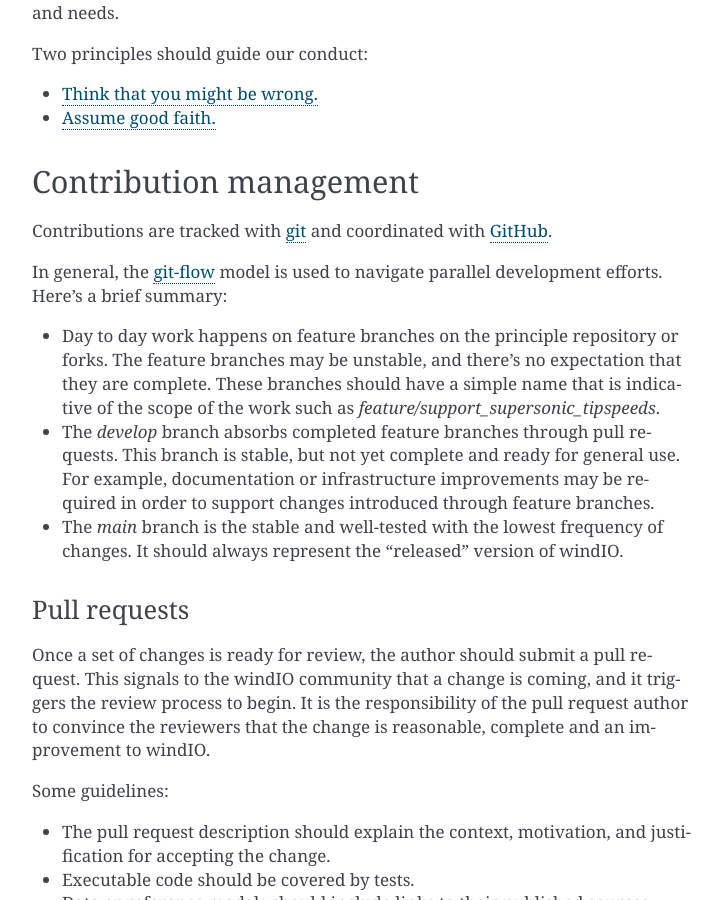
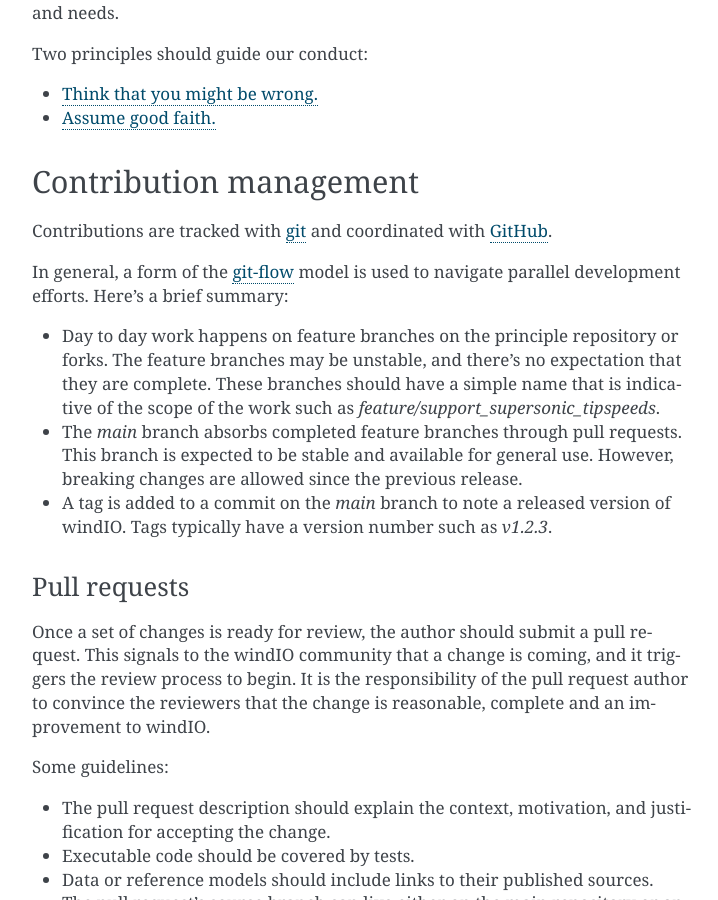
Before and after one commit to IEAWindTask37/windIO, a Sphinx documentation site: the page built from docs/source/developer_guide.rst, in a window 1280 px wide and 900 px high, scrolled down 589 px. Shown: the whole window, without its empty margins (388-1106 px from the left). Built offline with Sphinx 7.4.7, drawn with Linux system fonts in a browser that asks for light colours.

Commit message:
Update git-flow description

```diff
--- a/docs/source/developer_guide.rst
+++ b/docs/source/developer_guide.rst
@@ -32,20 +32,19 @@ Contribution management
 Contributions are tracked with `git <https://docs.github.com/en/get-started/start-your-journey/about-github-and-git#about-git>`_
 and coordinated with `GitHub <https://docs.github.com/en/get-started/start-your-journey/about-github-and-git#about-github>`_.
 
-In general, the `git-flow <https://nvie.com/posts/a-successful-git-branching-model/>`_ model is used
-to navigate parallel development efforts.
+In general, a form of the `git-flow <https://nvie.com/posts/a-successful-git-branching-model/>`_
+model is used to navigate parallel development efforts.
 Here's a brief summary:
 
 - Day to day work happens on feature branches on the principle repository or forks. The feature
   branches may be unstable, and there's no expectation that they are complete.
   These branches should have a simple name that is indicative of the scope of the work such as
   `feature/support_supersonic_tipspeeds`.
-- The `develop` branch absorbs completed feature branches through pull requests.
-  This branch is stable, but not yet complete and ready for general use. For example,
-  documentation or infrastructure improvements may be required in order to support changes
-  introduced through feature branches.
-- The `main` branch is the stable and well-tested with the lowest frequency of changes.
-  It should always represent the "released" version of windIO.
+- The `main` branch absorbs completed feature branches through pull requests.
+  This branch is expected to be stable and available for general use. However, breaking changes
+  are allowed since the previous release.
+- A tag is added to a commit on the `main` branch to note a released version of windIO. Tags
+  typically have a version number such as `v1.2.3`.
 
 Pull requests
 -------------
```
